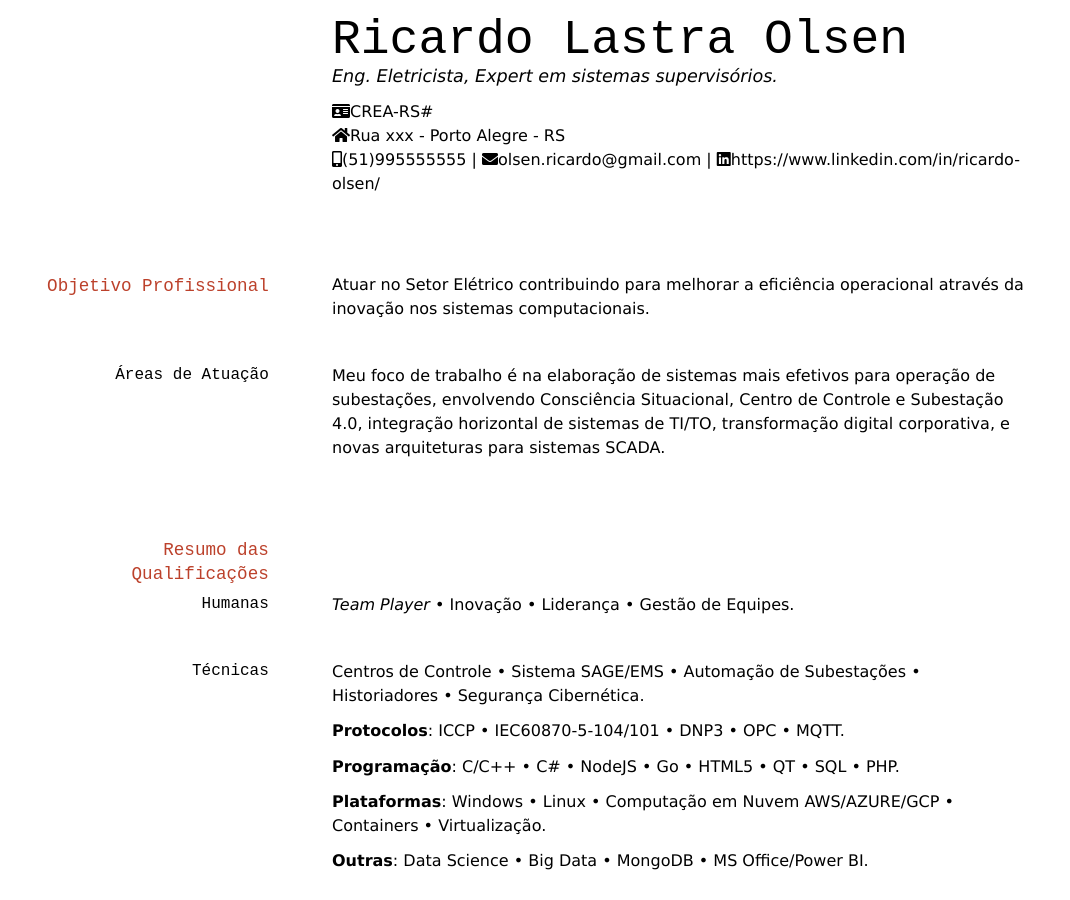
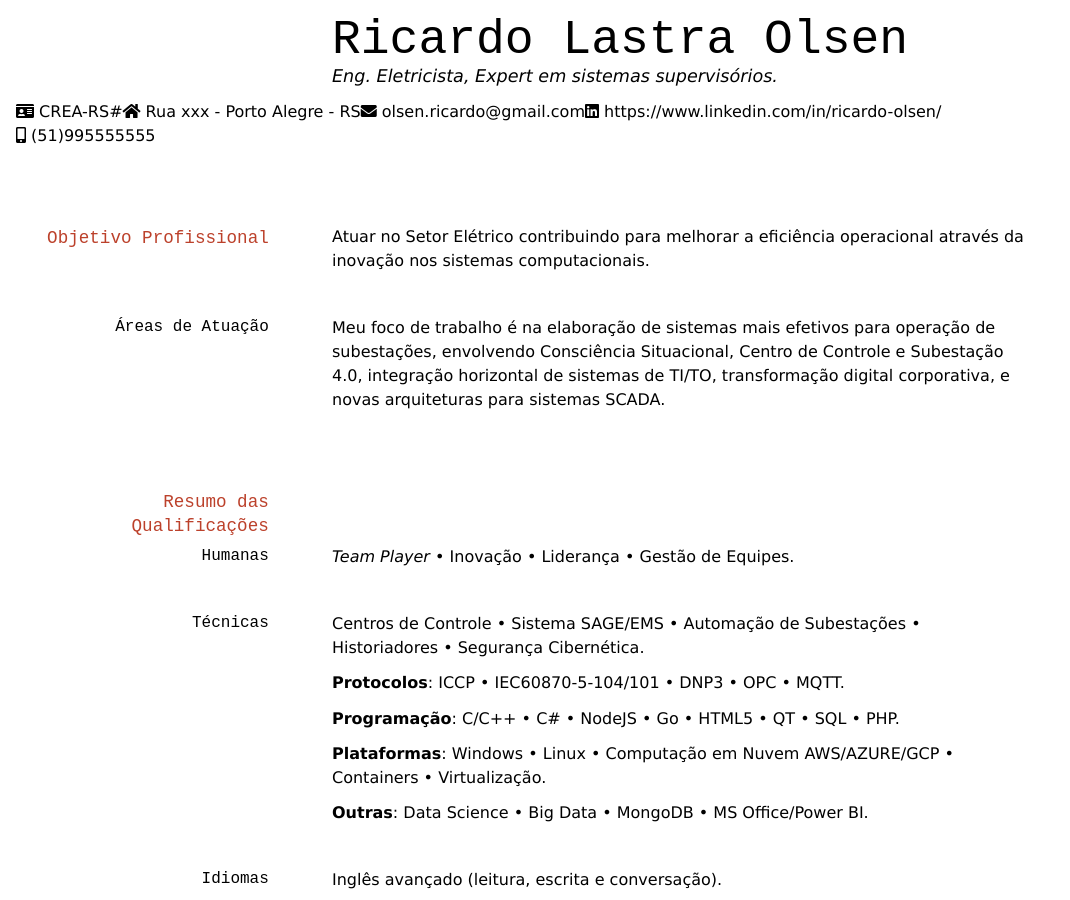
Before and after one commit to riclolsen/cv, a Jekyll site: the page built from index.md, in a window 1280 px wide and 900 px high. Shown: the whole window, without its empty margins (0-1070 px from the left). Built offline with Jekyll 4.4.1, drawn with Linux system fonts in a browser that asks for light colours; nearby versions of some CDN libraries.

Commit message:
Update _config.yml

```diff
--- a/_config.yml
+++ b/_config.yml
@@ -1,3 +1,3 @@
 markdown:   kramdown
 style:  davewhipp
-dadospessoais: <i class="fas fa-id-card"></i>CREA-RS#<br/><i class="fas fa-home"></i>Rua xxx - Porto Alegre - RS<br/><i class="fas fa-mobile-alt"></i>(51)995555555 \| <i class="fas fa-envelope"></i>olsen.ricardo@gmail.com \| <i class="fab fa-linkedin"></i>https://www.linkedin.com/in/ricardo-olsen/
+dadospessoais: <i class="fas fa-id-card"></i> CREA-RS#<i class="fas fa-home"></i> Rua xxx - Porto Alegre - RS<br/><i class="fas fa-mobile-alt"></i> (51)995555555 | <i class="fas fa-envelope"></i> olsen.ricardo@gmail.com | <i class="fab fa-linkedin"></i> https://www.linkedin.com/in/ricardo-olsen/
```
